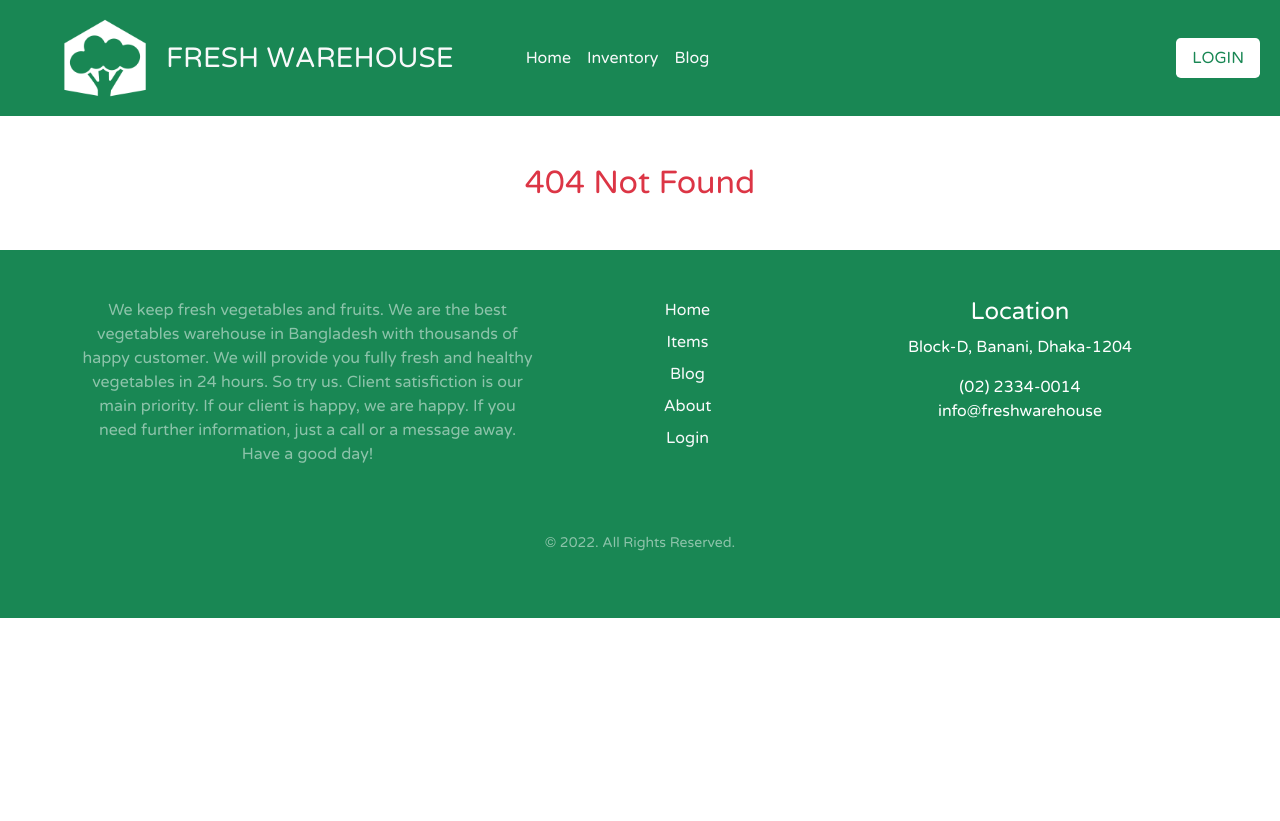
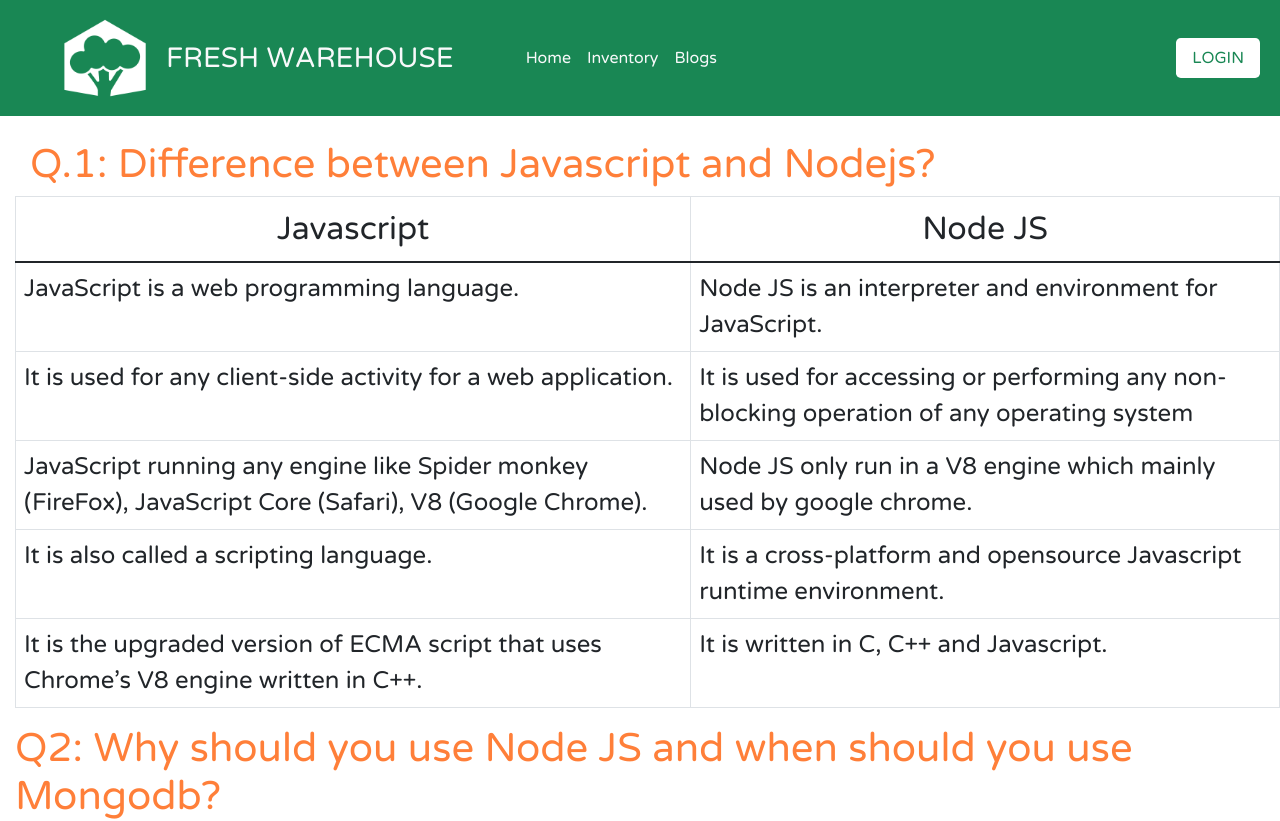
Before and after one commit to muhammadalaminwd/eleventh-assignment-client-side, a React (Create React App) app: page /blogs in a window 1280 px wide. Shown: the top 821 px of the page. Before the commit the page ends 800 px from the top, so only its background shows below. Built offline with nearby package versions, Linux system fonts and the light colour scheme; no server answers.

Commit message:
three question-answer done

```diff
--- a/src/App.js
+++ b/src/App.js
@@ -8,7 +8,7 @@ import Footer from "./Pages/Shared/Footer/Footer";
 import Header from "./Pages/Shared/Header/Header";
 import NotFound from "./Pages/Shared/NotFound/NotFound";
 import RequireAuth from './Pages/Login/RequireAuth/RequireAuth';
-import Blogs from "./Pages/Blog/Blog";
+import Blogs from "./Pages/Blogs/Blogs";
 import InventoryDetail from "./Pages/Login/InventoryDetail/InventoryDetail";
 
 function App() {
@@ -21,7 +21,7 @@ function App() {
         <Route path='/about' element={<About></About>}></Route>
         <Route path='/login' element={<Login></Login>}></Route>
         <Route path='/register' element={<Register></Register>}></Route>
-        <Route path="/blog" element={<Blogs></Blogs>}></Route>
+        <Route path="/blogs" element={<Blogs></Blogs>}></Route>
         <Route path='/inventorydetail' element={
           <RequireAuth>
           <InventoryDetail></InventoryDetail>
--- a/src/Pages/Blog/Blog.js
+++ /dev/null
@@ -1,54 +0,0 @@
-import React from 'react';
-import './Blog.css'
-
-const Blogs = () => {
-    return (
-        <div>
-            <div className="text-start question">
-            <h1 className="question fs-1">Q.1: Difference between authorization and authentication?</h1>
-                <table className="table table-bordered">
-                    <thead>
-                      <tr>
-                        <th className="fs-2 fw-normal text-center" scope="col">Authorization</th>
-                        <th className="fs-2 fw-normal text-center" scope="col">Authentication</th>
-                      </tr>
-                    </thead>
-                    <tbody className="">
-                      <tr >
-                        <td className="fs-4 fw-light" scope="row">Authorization gives extra power to do other things after login.</td>
-                        <td className="fs-4 fw-light">Authentication gives assurance to log in by Email and Password.</td>
-                      </tr>
-                      <tr >
-                        <td className="fs-4 fw-light" scope="row">Authorization determines what resources a user can access.</td>
-                        <td className="fs-4 fw-light">Authentication verifies who the user is.</td>
-                      </tr>
-                      <tr >
-                        <td className="fs-4 fw-light" scope="row">It comes when the authentication is done.</td>
-                        <td className="fs-4 fw-light">It is the first step of a good identity and access management process.</td>
-                      </tr>
-                      <tr >
-                        <td className="fs-4 fw-light" scope="row">Authorization is not visible to or changeable by the user.</td>
-                        <td className="fs-4 fw-light">Authentication is visible to and partially changeable by the user.</td>
-                      </tr>
-                      <tr >
-                        <td className="fs-4 fw-light" scope="row">Example: After authorization, employees and can access different levels of data. </td>
-                        <td className="fs-4 fw-light">Example: By verifying their identity, employees can gain access to the application</td>
-                      </tr>
-                    </tbody>
-                  </table>
-            <p className="fs-4 fw-light"></p>
-        </div>
-        <h1 className='question'>Q2: Why are you using firebase? What other options do you have to implement authentication?</h1>
-        <h4 className='answer mb-4'>Ans: We are using firebase because Programming Hero teaching us this wonderful technology. Firebase gives us security to access the database from client side code. It can be seen can be seen as a server-less backend for your mobile apps, web apps, etc. It is a service provided by Google. t has many features like Realtime database, Cloud functions, Analytics, Crashlytics, Cloud Firestore, etc. So we use firebase.
-        <br />
-        There are many options to implement authentication. Such as: Parse, Back4App, AWS Amplify, Kuzzle, Couchbase, NativeScript, RxDB, Flutter etc. But the firebase is one of the best options for authentication. Because it supports passwords, phone numbers, popular federated identity, providers like Google, Facebook, Github, Twitter, Yahoo and many more.
-        </h4>
-        <h1 className='question'>Q3: What other services does firebase provide other than authentication?</h1>
-        <h4 className='answer'>Ans: There are many services firebase provide other than authentication that given below:<br />
-        1. Hosting <br /> 2. Cloud Firestore <br />3. Realtime Database<br /> 4. Remote Config<br /> 5. Firebase ML<br /> 6. Cloud Functions <br /> 7. Cloud Messaging <br /> 8. Cloud Storage
-        </h4>
-        </div>
-    );
-};
-
-export default Blogs;
--- /dev/null
+++ b/src/Pages/Blogs/Blogs.js
@@ -0,0 +1,84 @@
+import React from 'react';
+import './Blogs.css'
+
+const Blogs = () => {
+    return (
+        <div>
+            <div className="text-start question mt-4">
+            <h1 className="question fs-1">Q.1: Difference between Javascript and Nodejs?</h1>
+                <table className="table table-bordered">
+                    <thead>
+                      <tr>
+                        <th className="fs-2 fw-normal text-center" scope="col">Javascript</th>
+                        <th className="fs-2 fw-normal text-center" scope="col">Node JS</th>
+                      </tr>
+                    </thead>
+                    <tbody className="">
+                      <tr >
+                        <td className="fs-4 fw-light" scope="row">JavaScript is a web programming language.</td>
+                        <td className="fs-4 fw-light">Node JS is an interpreter and environment for JavaScript.</td>
+                      </tr>
+                      <tr >
+                        <td className="fs-4 fw-light" scope="row">It is used for any client-side activity for a web application.</td>
+                        <td className="fs-4 fw-light">It is used for accessing or performing any non-blocking operation of any operating system</td>
+                      </tr>
+                      <tr >
+                        <td className="fs-4 fw-light" scope="row">JavaScript running any engine like Spider monkey (FireFox), JavaScript Core (Safari), V8 (Google Chrome).</td>
+                        <td className="fs-4 fw-light">Node JS only run in a V8 engine which mainly used by google chrome.</td>
+                      </tr>
+                      <tr >
+                        <td className="fs-4 fw-light" scope="row">It is also called a scripting language.</td>
+                        <td className="fs-4 fw-light">It is a cross-platform and opensource Javascript runtime environment.</td>
+                      </tr>
+                      <tr >
+                        <td className="fs-4 fw-light" scope="row">It is the upgraded version of ECMA script that uses Chrome’s V8 engine written in C++.</td>
+                        <td className="fs-4 fw-light">It is written in C, C++ and Javascript.</td>
+                      </tr>
+                    </tbody>
+                  </table>
+            <p className="fs-4 fw-light"></p>
+        </div>
+        <h1 className='question'>Q2: Why should you use Node JS and when should you use Mongodb?</h1>
+        <h4 className='answer mb-4'>Ans: We should use Node JS because it is one of the best JavaScript runtime for backend development. It has been designed to build scalable network applications. Its widely used especially in the U.S. in the start-up kingdom of Silicon Valley. We can use node js for both frontend and backend server side development. The benefit of using node js are open-source NPM repository, scalable systems, good performance, non-blocking, reusable code, time to market etc. So we use node js.
+        <br />
+        We should use Mongodb when we need high availability of data with automatic, fast and instant data recovery. Mongodb can be a solution for use want to grow big. It reduces our schema migration cost. If the most of our services are cloud-based, mongodb is the best suitable for us. After all we need to identify the project requirements and further goals to use mongodb.
+        </h4>
+        <div className="text-start question">
+            <h1 className="question fs-1">Q.3: Difference between SQL and NoSQL databases?</h1>
+                <table className="table table-bordered">
+                    <thead>
+                      <tr>
+                        <th className="fs-2 fw-normal text-center" scope="col">SQL</th>
+                        <th className="fs-2 fw-normal text-center" scope="col">NoSQL</th>
+                      </tr>
+                    </thead>
+                    <tbody className="">
+                      <tr >
+                        <td className="fs-4 fw-light" scope="row">SQL databases are relational</td>
+                        <td className="fs-4 fw-light">NoSQL databases are non-relational.</td>
+                      </tr>
+                      <tr >
+                        <td className="fs-4 fw-light" scope="row">It is structured query language and have a predefined schema.</td>
+                        <td className="fs-4 fw-light">NoSQL databases have dynamic schemas for unstructured data.</td>
+                      </tr>
+                      <tr >
+                        <td className="fs-4 fw-light" scope="row">This databases are vertically scalable.</td>
+                        <td className="fs-4 fw-light">This databases are horizontally scalable.</td>
+                      </tr>
+                      <tr >
+                        <td className="fs-4 fw-light" scope="row">It is table-based databases.</td>
+                        <td className="fs-4 fw-light">It is document, key-value, graph based databases.</td>
+                      </tr>
+                      <tr >
+                        <td className="fs-4 fw-light" scope="row">SQL databases follow ACID properties (Atomicity, Consistency, Isolation and Durability).</td>
+                        <td className="fs-4 fw-light">NoSQL database follows the Brewers CAP theorem (Consistency, Availability and Partition tolerance).</td>
+                      </tr>
+                    </tbody>
+                  </table>
+            <p className="fs-4 fw-light"></p>
+        </div>
+        </div>
+    );
+};
+
+export default Blogs;
--- a/src/Pages/Shared/Header/Header.js
+++ b/src/Pages/Shared/Header/Header.js
@@ -28,7 +28,7 @@ const Header = () => {
             >
               <Nav.Link href="/" className='text-light ms-lg-5'>Home</Nav.Link>
               <Nav.Link href="home#inventories" className='text-light'>Inventory</Nav.Link>
-              <Nav.Link as={Link} to="/blog" className='text-light'>Blog</Nav.Link>
+              <Nav.Link as={Link} to="/blogs" className='text-light'>Blogs</Nav.Link>
             </Nav>
             <Form className="d-flex">
             {
```
Also changed, not shown: src/Pages/Blogs/Blogs.css (renamed from src/Pages/Blog/Blog.css), 1 other file (tests, documents, lock files or other folders).
